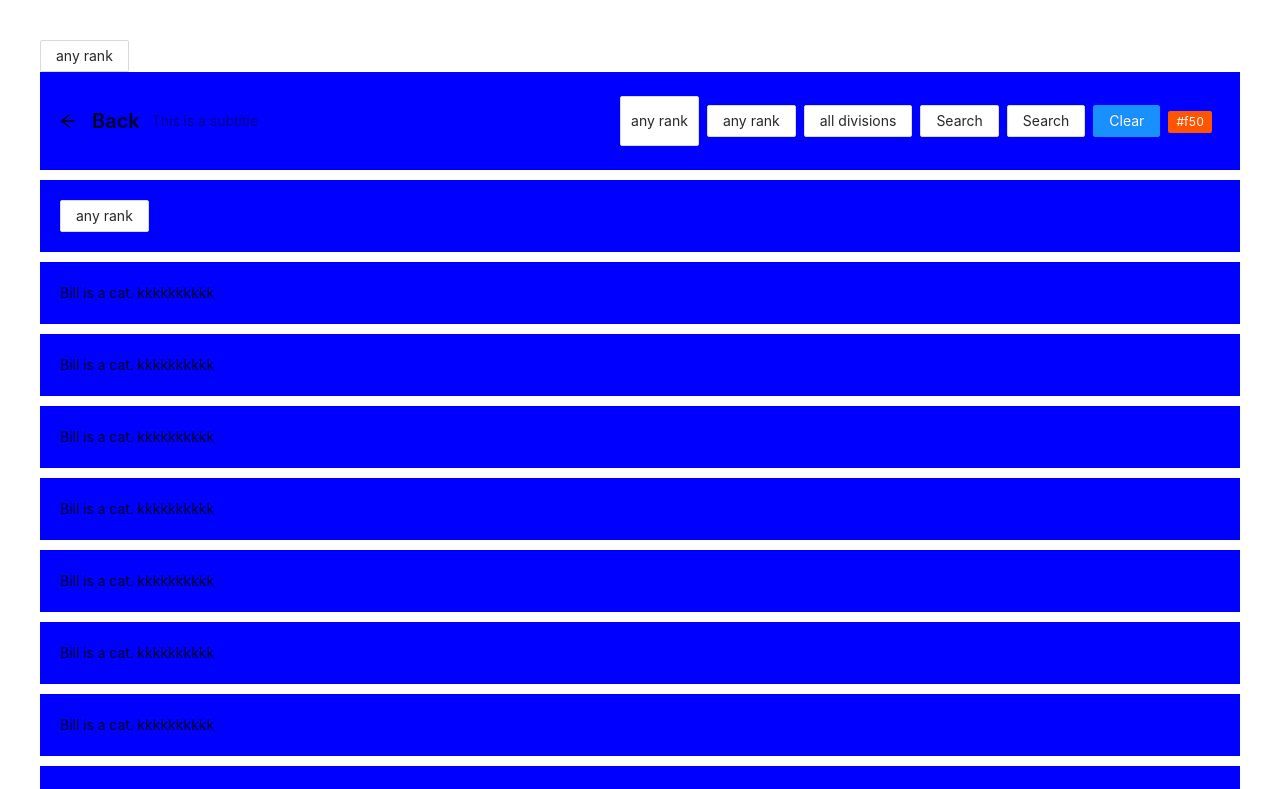
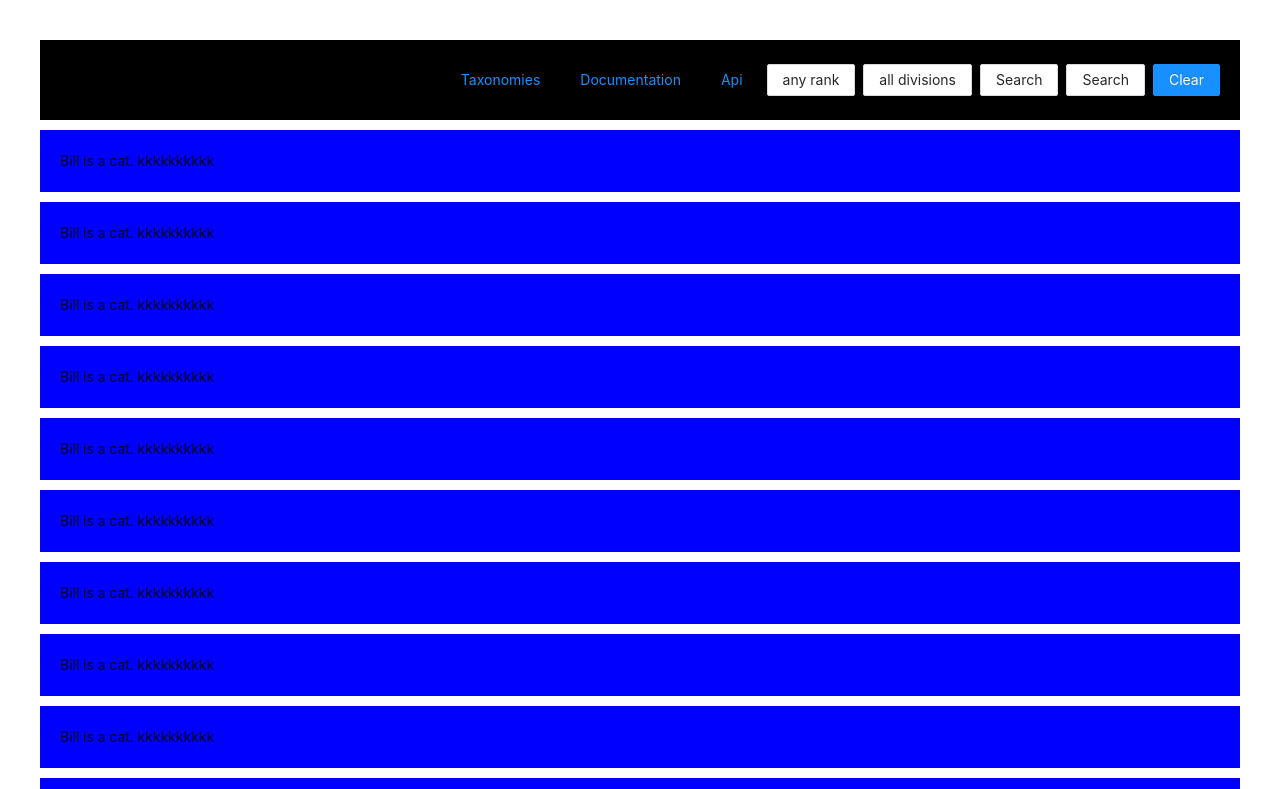
Before and after one commit to ricardozv/studyofAnsDesign, a React (Create React App) app: page / in a window 1280 px wide. Shown: the top 789 px of the page. Built offline with nearby package versions, Linux system fonts and the light colour scheme.

Commit message:
muda a cor do header para melhor visualizaçao dos links, e insere links no header

```diff
--- a/src/App.js
+++ b/src/App.js
@@ -3,7 +3,6 @@ import './components/buttons/ButtonPrimary';
 import { PageHeader, Button } from 'antd';
 import React from 'react';
 import { Layout} from 'antd';
-import { Tag } from 'antd';
 import './global.css';
 
 const { Footer, Content } = Layout;
@@ -12,21 +11,22 @@ function App() {
 
   return (
     <div style={{ width: 1200, margin: '40px auto' }}>
-        <Button theme= "dark">any rank</Button>
        <div className="site-page-header-ghost-wrapper">
     <PageHeader style={{
-       background: '#0000FF',
+       background: '#000000',
        width: 1200,
        padding: 20
 
 
     }}
-      ghost={true}
-      onBack={() => window.history.back()}
-      title="Back"
-      subTitle="This is a subtitle"
+
       extra={[
-        <Button style={{padding: 10, minHeight: 50 }}>any rank</Button>,
+
+        <Button type="link">Taxonomies </Button>,
+        <Button type="link">Documentation</Button>,
+        <Button type="link">Api</Button>,
+
+
         <Button theme= "dark">any rank</Button>,
         <Button theme="dark">all divisions</Button>,
         <Button key="3">Search</Button>,
@@ -34,10 +34,8 @@ function App() {
         <Button key="1" type="primary">
           Clear
         </Button>,
-        <>
-          <Tag color="#f50">#f50</Tag>
 
-        </>
+
       ]}
     >
 
@@ -46,14 +44,6 @@ function App() {
 
 
       <>
-
-      <Content style={{ width: 1200, margin: '10px auto', background:'#0000FF' }}>
-            <div className="site-layout-background" style={{ padding: 20, minHeight: 50 }}>
-            <Button theme= "dark">any rank</Button>
-
-            </div>
-          </Content>
-
           <Content style={{ width: 1200, margin: '10px auto', background:'#0000FF' }}>
             <div className="site-layout-background" style={{ padding: 20, minHeight: 50 }}>
               Bill is a cat.
@@ -135,6 +125,7 @@ function App() {
 
 
 
+
     </>
 </div>
 
```
